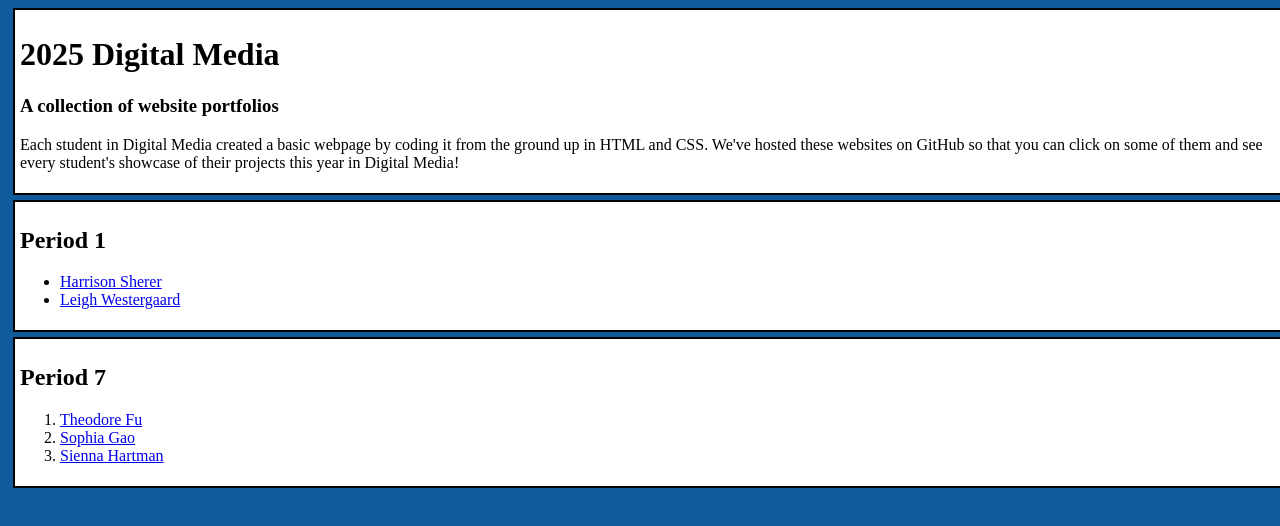
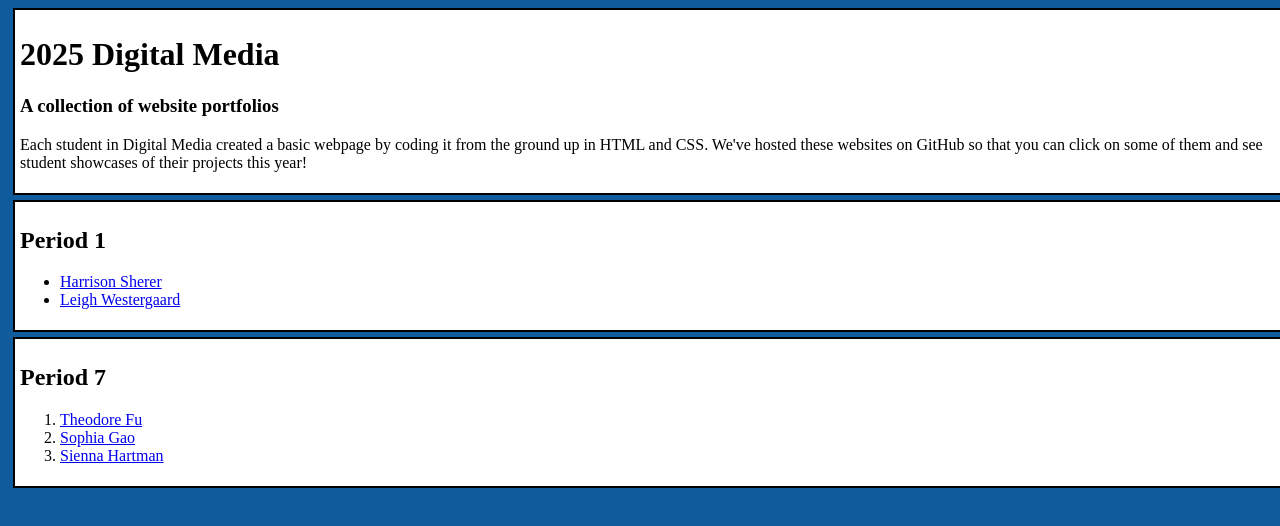
Before and after one commit to warrenzeng15/Digital-Media-25-Website-Hub, a plain HTML site: page index.html in a window 1280 px wide. Drawn offline with Linux system fonts and the light colour scheme.

Commit message:
Update index.html

```diff
--- a/index.html
+++ b/index.html
@@ -13,7 +13,7 @@
       <h1>2025 Digital Media</h1>
       <h3>A collection of website portfolios</h3>
 		<p>
-		Each student in Digital Media created a basic webpage by coding it from the ground up in HTML and CSS. We've hosted these websites on GitHub so that you can click on some of them and see every student's showcase of their projects this year in Digital Media!
+		Each student in Digital Media created a basic webpage by coding it from the ground up in HTML and CSS. We've hosted these websites on GitHub so that you can click on some of them and see student showcases of their projects this year!
 		</p>
 
 
```
